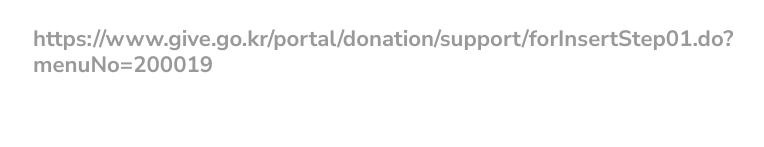
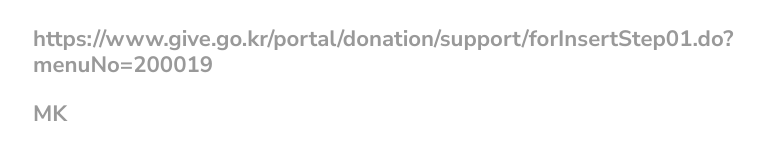
Before and after one commit to keuntaehwang/public, a Jekyll site: the page built from _posts/2023-02-07-favorite.markdown, in a window 1280 px wide and 900 px high, scrolled down 1722 px. Shown: the part 750-897 px from the top of the window, without its empty margins (67-831 px from the left). Built offline with Jekyll 4.4.1, drawn with Linux system fonts in a browser that asks for light colours; before the commit the page ends 2573 px from its top, so only the background shows below that.

```diff
--- a/_posts/2023-02-07-favorite.markdown
+++ b/_posts/2023-02-07-favorite.markdown
@@ -47,3 +47,4 @@ categories: NONE
 ### <https://m.vitatra.com/event/attend>
 ### <https://dt.kt.co.kr/fe/chat/pay.do?key=0deae4f4-9cdb-4692-b0fe-c42158dff46b>
 ### <https://www.give.go.kr/portal/donation/support/forInsertStep01.do?menuNo=200019>
+### [MK](https://www.google.com/search?q=%EC%BB%AC%EB%A6%AC+%EC%8B%A0%EA%B7%9C%ED%9A%8C%EC%9B%90&newwindow=1&sca_esv=dcfe5edb8f188ebf&biw=1740&bih=1091&tbs=qdr%3Aw&sxsrf=ACQVn08Wqs_trnv8MPsFxv6i-8qPOjHfGQ%3A1708584955225&ei=--_WZa2nDY-Q2roP36Kk2Ak&udm=&ved=0ahUKEwjtkMz6rr6EAxUPiFYBHV8RCZsQ4dUDCBA&uact=5&oq=%EC%BB%AC%EB%A6%AC+%EC%8B%A0%EA%B7%9C%ED%9A%8C%EC%9B%90&gs_lp=Egxnd3Mtd2l6LXNlcnAiE-y7rOumrCDsi6Dqt5ztmozsm5BIpQtQAFjDCnAAeACQAQCYAQCgAQCqAQC4AQPIAQD4AQE&sclient=gws-wiz-serp)
```
